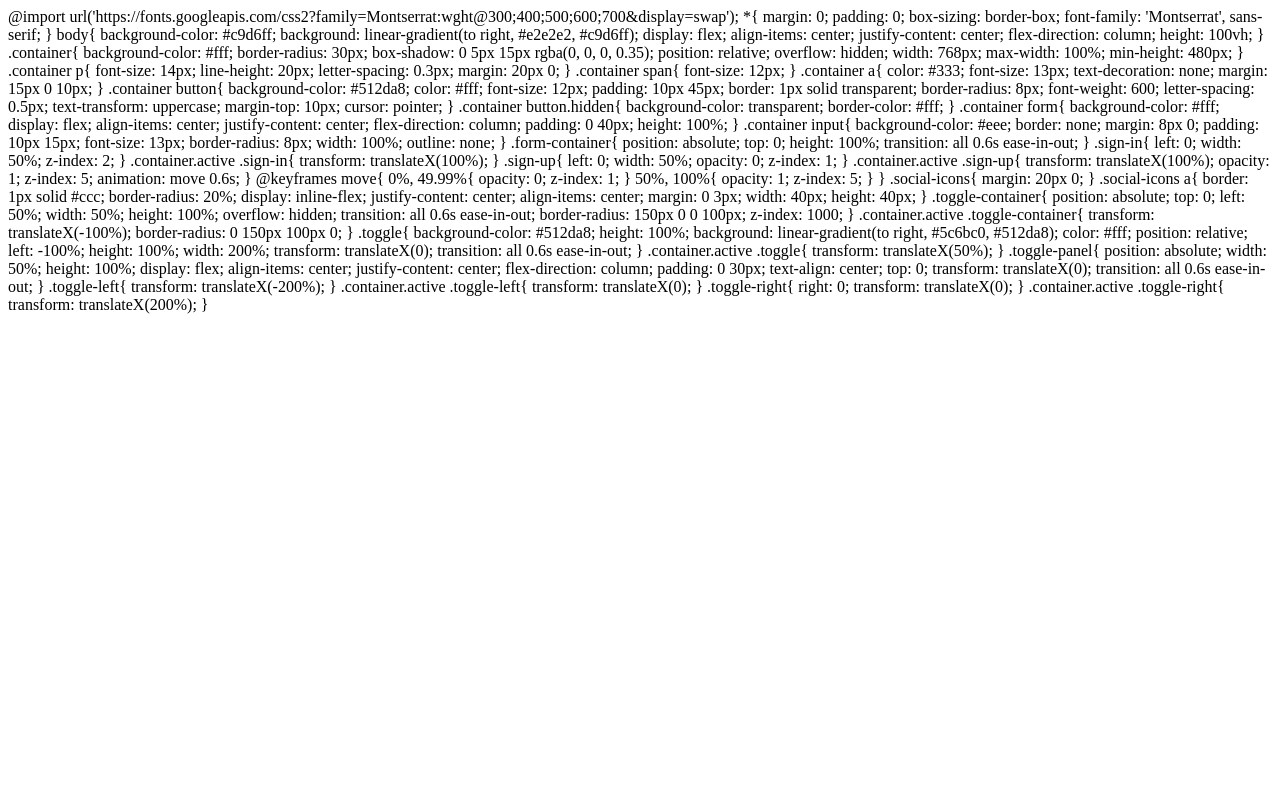
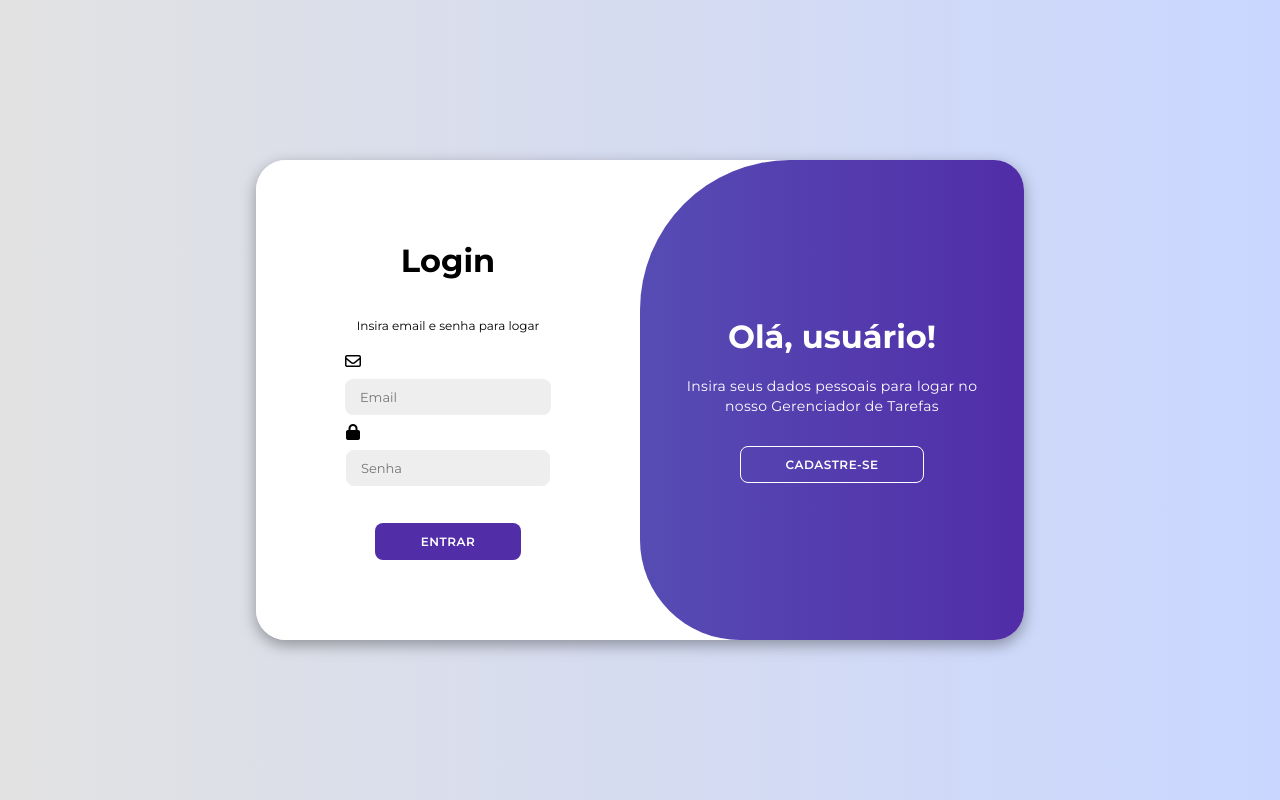
Before and after one commit to EmilyMedeiross/projeto_BD, a Flask app: page /login in a window 1280 px wide. Run offline with Flask 3, Linux system fonts and the light colour scheme; some libraries are stand-ins or nearby versions.

Commit message:
Update login.html

```diff
--- a/templates/pages/login.html
+++ b/templates/pages/login.html
@@ -1,210 +1,48 @@
-@import url('https://fonts.googleapis.com/css2?family=Montserrat:wght@300;400;500;600;700&display=swap');
+<!DOCTYPE html>
+<html lang="en">
 
-*{
-    margin: 0;
-    padding: 0;
-    box-sizing: border-box;
-    font-family: 'Montserrat', sans-serif;
-}
+<head>
+    <meta charset="UTF-8">
+    <meta name="viewport" content="width=device-width, initial-scale=1.0">
+    <link rel="stylesheet" href="https://cdnjs.cloudflare.com/ajax/libs/font-awesome/6.4.2/css/all.min.css">
+    <link rel="stylesheet" href="static/css/style_login.css">
+    <title>Login - Cadastro</title>
+</head>
 
-body{
-    background-color: #c9d6ff;
-    background: linear-gradient(to right, #e2e2e2, #c9d6ff);
-    display: flex;
-    align-items: center;
-    justify-content: center;
-    flex-direction: column;
-    height: 100vh;
-}
+<body>
 
-.container{
-    background-color: #fff;
-    border-radius: 30px;
-    box-shadow: 0 5px 15px rgba(0, 0, 0, 0.35);
-    position: relative;
-    overflow: hidden;
-    width: 768px;
-    max-width: 100%;
-    min-height: 480px;
-}
+    <div class="container" id="container">
+        <div class="form-container sign-in">
+            <form class="form" method="post" action="{{url_for('login')}}">
+                <h1>Login</h1>
+                <br><br>
+                <span>Insira email e senha para logar </span><br>
 
-.container p{
-    font-size: 14px;
-    line-height: 20px;
-    letter-spacing: 0.3px;
-    margin: 20px 0;
-}
+              <label class="label-input" for="email">
+                    <i class="far fa-envelope icon-modify"></i>
+                    <input type="email" placeholder="Email" for="email" name="email">
+                </label>
 
-.container span{
-    font-size: 12px;
-}
+                <label class="label-input" for="">
+                    <i class="fas fa-lock icon-modify"></i>
+                    <input type="password" placeholder="Senha" for="senha" name="senha">
+                </label>
+                <br>
 
-.container a{
-    color: #333;
-    font-size: 13px;
-    text-decoration: none;
-    margin: 15px 0 10px;
-}
+                <button type="submit">Entrar</button>
+            </form>
+        </div>
+        <div class="toggle-container">
+            <div class="toggle">
+                <div class="toggle-panel toggle-right">
+                    <h1>Olá, usuário!</h1>
+                    <p>Insira seus dados pessoais para logar no nosso Gerenciador de Tarefas</p>
+                    <button class="hidden" id="register">Cadastre-se</button>
+                </div>
+            </div>
+        </div>
+    </div>
+    <script src="static/css/js_index.js"></script>
+</body>
 
-.container button{
-    background-color: #512da8;
-    color: #fff;
-    font-size: 12px;
-    padding: 10px 45px;
-    border: 1px solid transparent;
-    border-radius: 8px;
-    font-weight: 600;
-    letter-spacing: 0.5px;
-    text-transform: uppercase;
-    margin-top: 10px;
-    cursor: pointer;
-}
-
-.container button.hidden{
-    background-color: transparent;
-    border-color: #fff;
-}
-
-.container form{
-    background-color: #fff;
-    display: flex;
-    align-items: center;
-    justify-content: center;
-    flex-direction: column;
-    padding: 0 40px;
-    height: 100%;
-}
-
-.container input{
-    background-color: #eee;
-    border: none;
-    margin: 8px 0;
-    padding: 10px 15px;
-    font-size: 13px;
-    border-radius: 8px;
-    width: 100%;
-    outline: none;
-}
-
-.form-container{
-    position: absolute;
-    top: 0;
-    height: 100%;
-    transition: all 0.6s ease-in-out;
-}
-
-.sign-in{
-    left: 0;
-    width: 50%;
-    z-index: 2;
-}
-
-.container.active .sign-in{
-    transform: translateX(100%);
-}
-
-.sign-up{
-    left: 0;
-    width: 50%;
-    opacity: 0;
-    z-index: 1;
-}
-
-.container.active .sign-up{
-    transform: translateX(100%);
-    opacity: 1;
-    z-index: 5;
-    animation: move 0.6s;
-}
-
-@keyframes move{
-    0%, 49.99%{
-        opacity: 0;
-        z-index: 1;
-    }
-    50%, 100%{
-        opacity: 1;
-        z-index: 5;
-    }
-}
-
-.social-icons{
-    margin: 20px 0;
-}
-
-.social-icons a{
-    border: 1px solid #ccc;
-    border-radius: 20%;
-    display: inline-flex;
-    justify-content: center;
-    align-items: center;
-    margin: 0 3px;
-    width: 40px;
-    height: 40px;
-}
-
-.toggle-container{
-    position: absolute;
-    top: 0;
-    left: 50%;
-    width: 50%;
-    height: 100%;
-    overflow: hidden;
-    transition: all 0.6s ease-in-out;
-    border-radius: 150px 0 0 100px;
-    z-index: 1000;
-}
-
-.container.active .toggle-container{
-    transform: translateX(-100%);
-    border-radius: 0 150px 100px 0;
-}
-
-.toggle{
-    background-color: #512da8;
-    height: 100%;
-    background: linear-gradient(to right, #5c6bc0, #512da8);
-    color: #fff;
-    position: relative;
-    left: -100%;
-    height: 100%;
-    width: 200%;
-    transform: translateX(0);
-    transition: all 0.6s ease-in-out;
-}
-
-.container.active .toggle{
-    transform: translateX(50%);
-}
-
-.toggle-panel{
-    position: absolute;
-    width: 50%;
-    height: 100%;
-    display: flex;
-    align-items: center;
-    justify-content: center;
-    flex-direction: column;
-    padding: 0 30px;
-    text-align: center;
-    top: 0;
-    transform: translateX(0);
-    transition: all 0.6s ease-in-out;
-}
-
-.toggle-left{
-    transform: translateX(-200%);
-}
-
-.container.active .toggle-left{
-    transform: translateX(0);
-}
-
-.toggle-right{
-    right: 0;
-    transform: translateX(0);
-}
-
-.container.active .toggle-right{
-    transform: translateX(200%);
-}
+</html>
```
